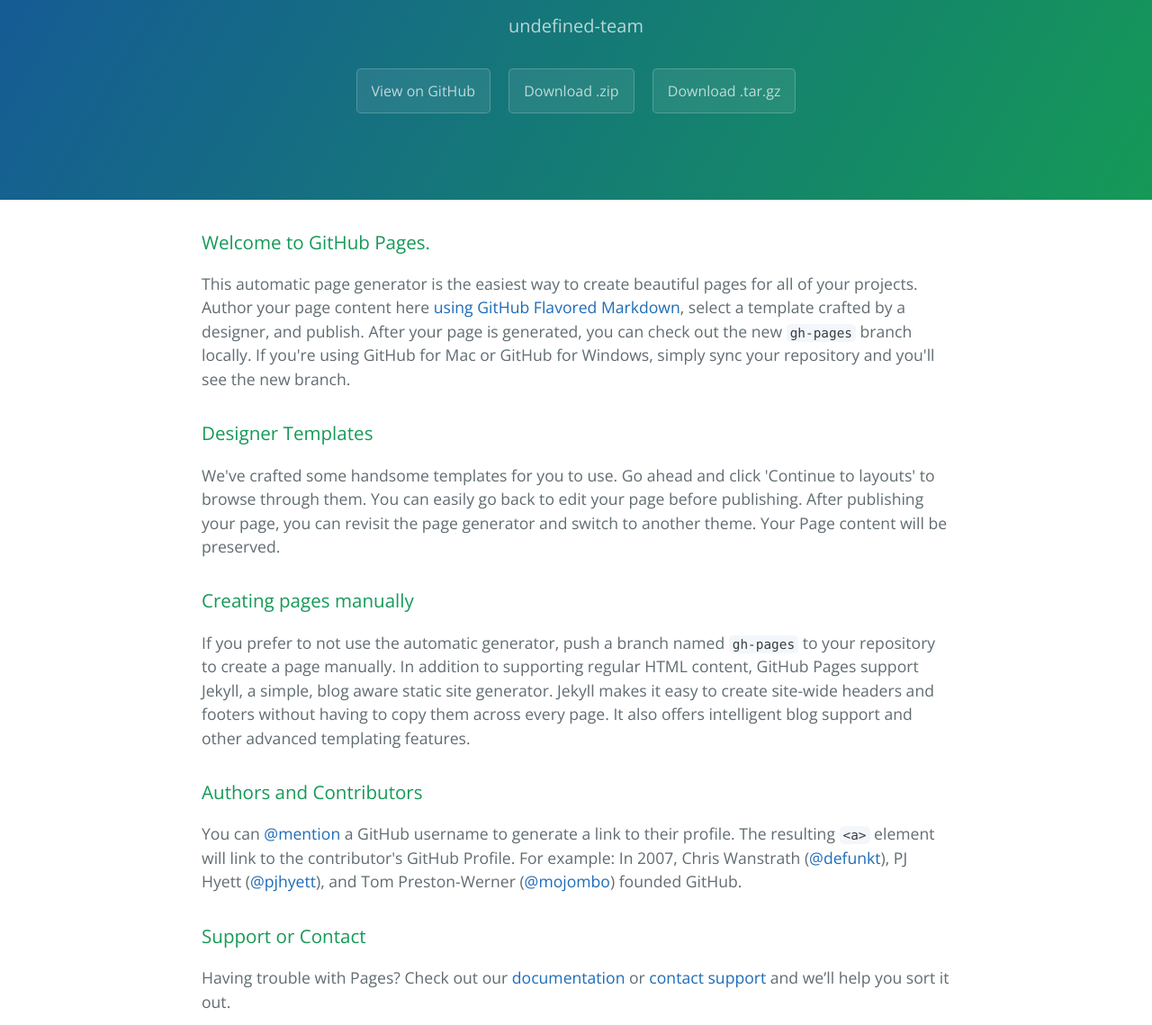
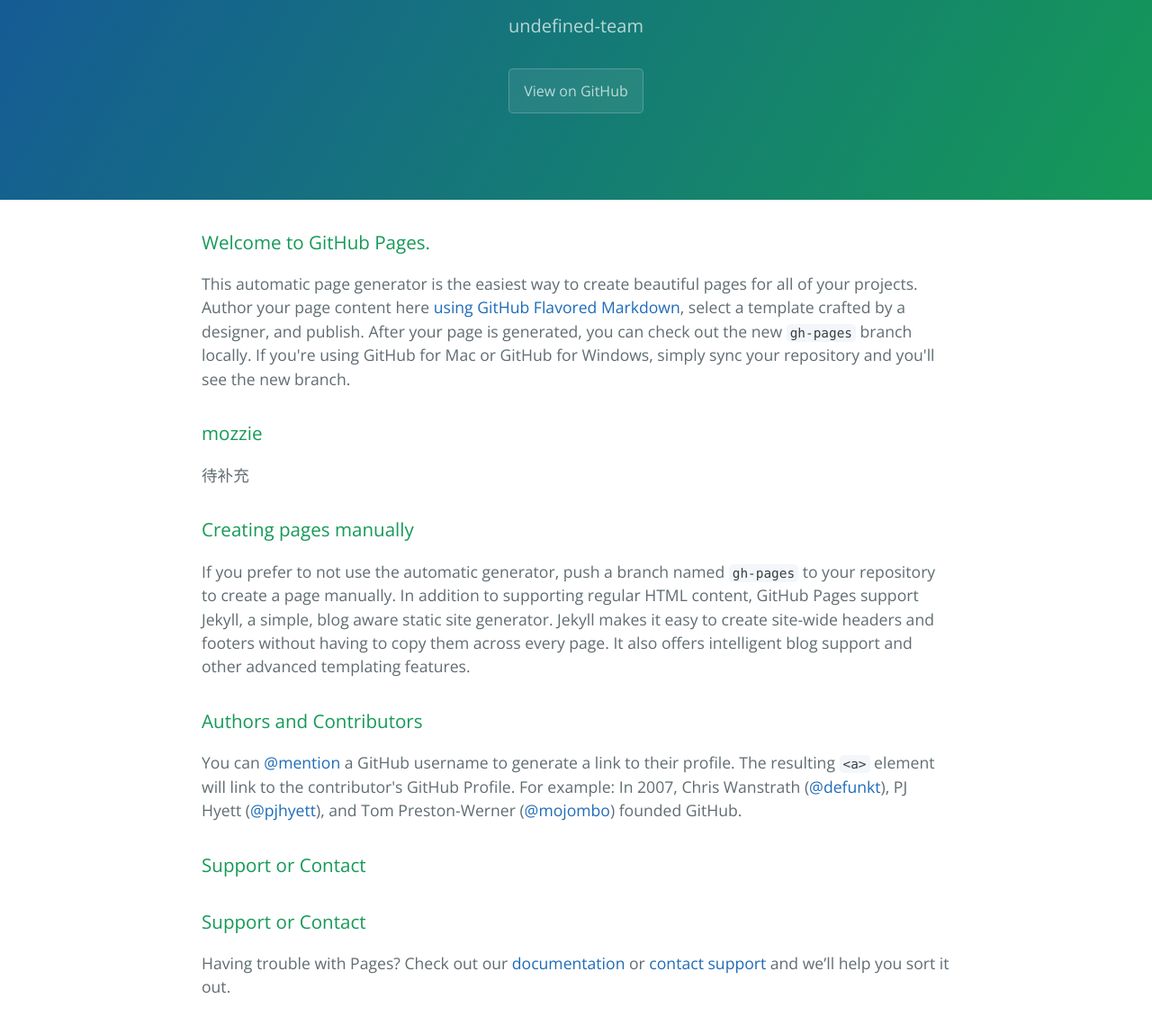
Before and after one commit to undefinedWebapp/undefined.github.io, a plain HTML site: page index.html in a window 1280 px wide. Shown: the part 161-1300 px from the top of the page at 90% size. Drawn offline with nearby package versions, Linux system fonts and the light colour scheme.

Commit message:
Update index.html

```diff
--- a/index.html
+++ b/index.html
@@ -14,8 +14,6 @@
       <h1 class="project-name">Undefined.GitHub.io</h1>
       <h2 class="project-tagline">undefined-team</h2>
       <a href="https://github.com/undefinedWebapp/undefined.github.io" class="btn">View on GitHub</a>
-      <a href="https://github.com/undefinedWebapp/undefined.github.io/zipball/master" class="btn">Download .zip</a>
-      <a href="https://github.com/undefinedWebapp/undefined.github.io/tarball/master" class="btn">Download .tar.gz</a>
     </section>
 
     <section class="main-content">
@@ -25,9 +23,9 @@
 <p>This automatic page generator is the easiest way to create beautiful pages for all of your projects. Author your page content here <a href="https://guides.github.com/features/mastering-markdown/">using GitHub Flavored Markdown</a>, select a template crafted by a designer, and publish. After your page is generated, you can check out the new <code>gh-pages</code> branch locally. If you're using GitHub for Mac or GitHub for Windows, simply sync your repository and you'll see the new branch.</p>
 
 <h3>
-<a id="designer-templates" class="anchor" href="#designer-templates" aria-hidden="true"><span class="octicon octicon-link"></span></a>Designer Templates</h3>
+<a id="designer-templates" class="anchor" href="#designer-templates" aria-hidden="true"><span class="octicon octicon-link"></span></a>mozzie</h3>
 
-<p>We've crafted some handsome templates for you to use. Go ahead and click 'Continue to layouts' to browse through them. You can easily go back to edit your page before publishing. After publishing your page, you can revisit the page generator and switch to another theme. Your Page content will be preserved.</p>
+<p>待补充</p>
 
 <h3>
 <a id="creating-pages-manually" class="anchor" href="#creating-pages-manually" aria-hidden="true"><span class="octicon octicon-link"></span></a>Creating pages manually</h3>
@@ -38,6 +36,9 @@
 <a id="authors-and-contributors" class="anchor" href="#authors-and-contributors" aria-hidden="true"><span class="octicon octicon-link"></span></a>Authors and Contributors</h3>
 
 <p>You can <a href="https://github.com/blog/821" class="user-mention">@mention</a> a GitHub username to generate a link to their profile. The resulting <code>&lt;a&gt;</code> element will link to the contributor's GitHub Profile. For example: In 2007, Chris Wanstrath (<a href="https://github.com/defunkt" class="user-mention">@defunkt</a>), PJ Hyett (<a href="https://github.com/pjhyett" class="user-mention">@pjhyett</a>), and Tom Preston-Werner (<a href="https://github.com/mojombo" class="user-mention">@mojombo</a>) founded GitHub.</p>
+
+<h3>
+<a id="support-or-contact" class="anchor" href="#support-or-contact" aria-hidden="true"><span class="octicon octicon-link"></span></a>Support or Contact</h3>
 
 <h3>
 <a id="support-or-contact" class="anchor" href="#support-or-contact" aria-hidden="true"><span class="octicon octicon-link"></span></a>Support or Contact</h3>
```
